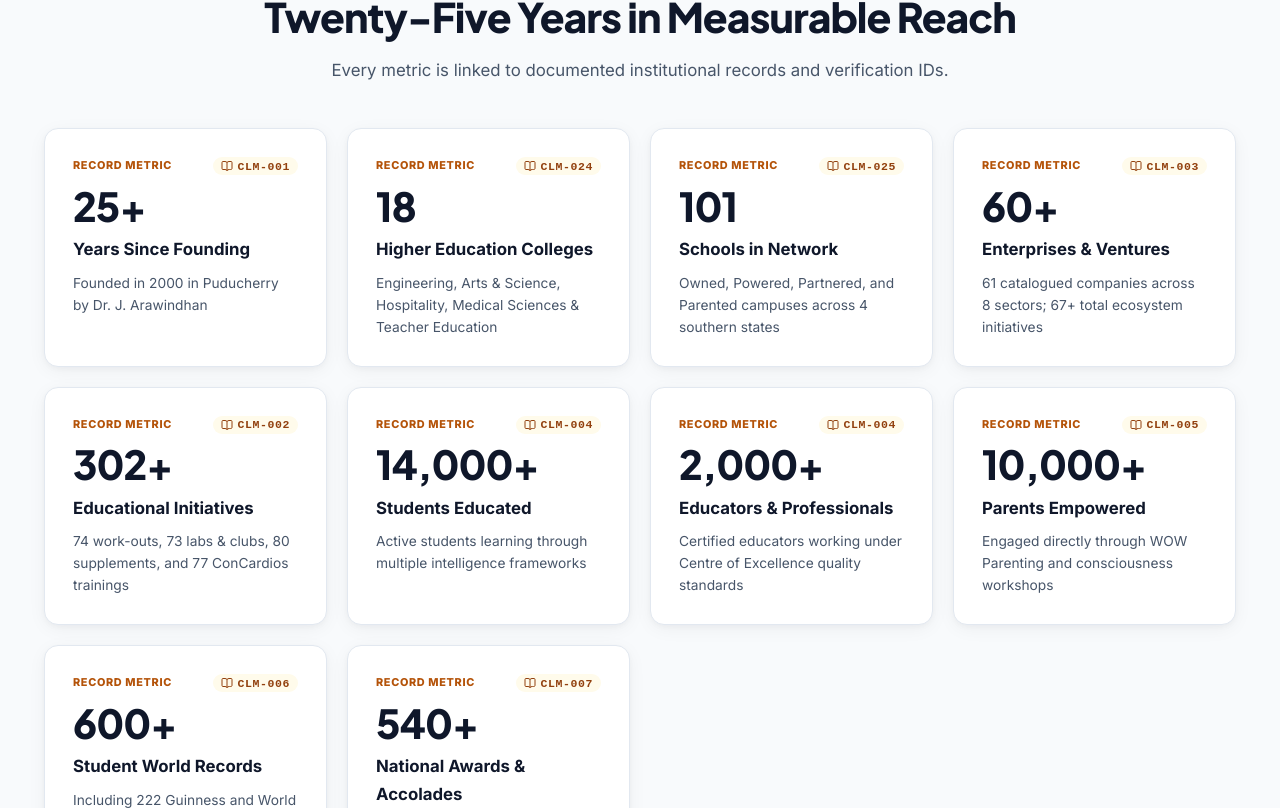
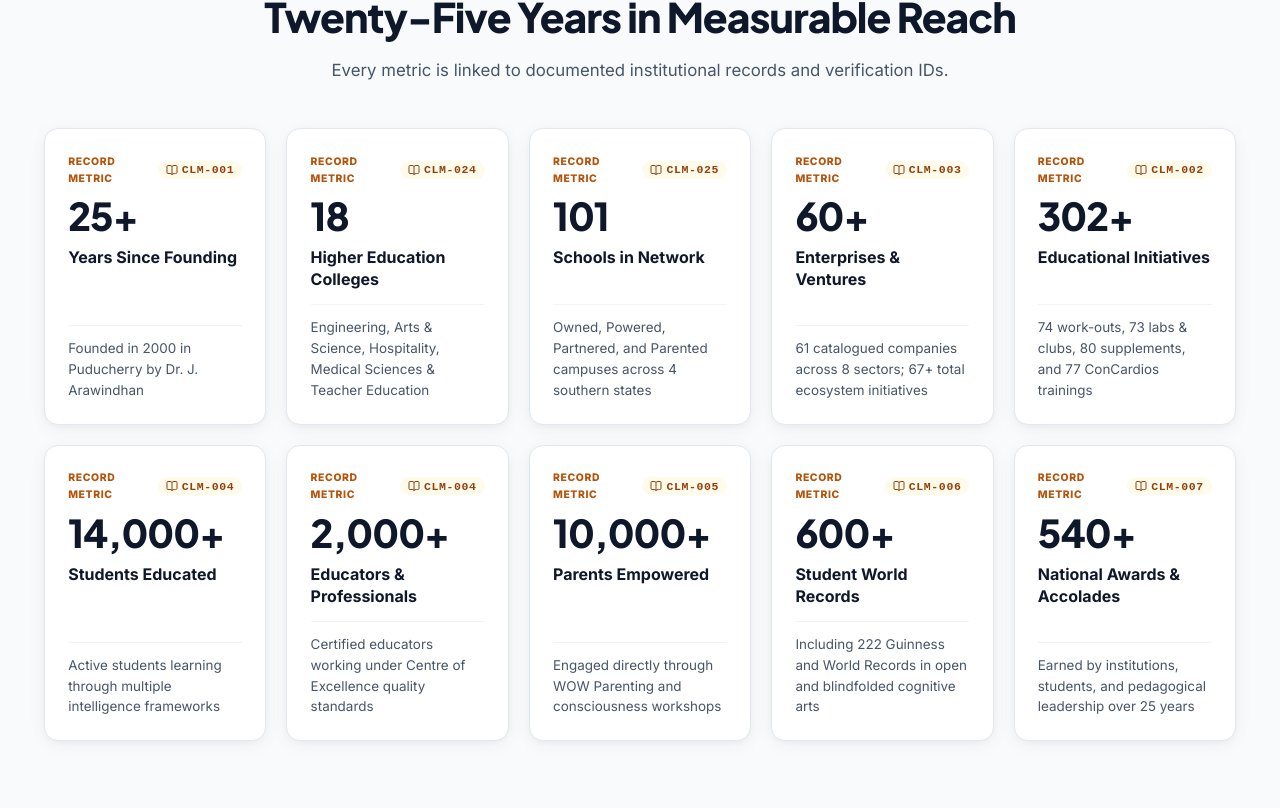
Before and after one commit to 5starambassador/arawindhan, a Next.js app: page /en in a window 1280 px wide. Shown: the part 1012-1820 px from the top of the page. Built offline with nearby package versions, Linux system fonts and the light colour scheme.

Commit message:
style: align metrics into balanced 5-col grid with uniform title height and baseline dividers

```diff
--- a/src/app/[lang]/page.tsx
+++ b/src/app/[lang]/page.tsx
@@ -226,25 +226,57 @@
             subtitle={lang === 'ta' ? 'ஒவ்வொரு புள்ளிவிவரமும் நிறுவன ஆவணங்கள் மற்றும் சரிபார்க்கப்பட்ட சான்றுகளோடு இணைக்கப்பட்டுள்ளது.' : 'Every metric is linked to documented institutional records and verification IDs.'}
           />
 
-          <div className="grid-4">
+          <div className="grid-metrics">
             {coreMetrics.map((item, idx) => (
-              <div key={`${item.claimId}-${item.number}-${idx}`} className="card-premium">
+              <div
+                key={`${item.claimId}-${item.number}-${idx}`}
+                className="card-premium"
+                style={{
+                  display: 'flex',
+                  flexDirection: 'column',
+                  justifyContent: 'space-between',
+                  height: '100%',
+                  padding: '1.45rem',
+                }}
+              >
+                <div>
                   <div style={{ display: 'flex', justifyContent: 'space-between', alignItems: 'center', marginBottom: '0.65rem' }}>
-                  <span style={{ fontSize: '0.68rem', fontWeight: 800, color: 'var(--gold-glow)', textTransform: 'uppercase', letterSpacing: '0.06em' }}>
+                    <span style={{ fontSize: '0.65rem', fontWeight: 800, color: 'var(--gold-glow)', textTransform: 'uppercase', letterSpacing: '0.06em' }}>
                       {lang === 'ta' ? 'நிறுவன சாதனை' : 'RECORD METRIC'}
                     </span>
                     <ClaimBadge claimId={item.claimId} status="SOURCE_CLAIM" language={lang} compact />
                   </div>
                   <div
                     className="font-serif heading-gold"
-                  style={{ fontSize: '2.5rem', fontWeight: 800, lineHeight: 1, marginBottom: '0.65rem' }}
+                    style={{ fontSize: '2.4rem', fontWeight: 800, lineHeight: 1, marginBottom: '0.65rem' }}
                   >
                     {item.number}
                   </div>
-                <h4 style={{ fontSize: '1.05rem', fontWeight: 700, color: 'var(--text-main)', marginBottom: '0.5rem' }}>
+                  <h4
+                    style={{
+                      fontSize: '1rem',
+                      fontWeight: 700,
+                      color: 'var(--text-main)',
+                      margin: 0,
+                      minHeight: '2.8rem',
+                      display: 'flex',
+                      alignItems: 'flex-start',
+                      lineHeight: 1.4,
+                    }}
+                  >
                     {item.label[lang]}
                   </h4>
-                <p style={{ fontSize: '0.86rem', color: 'var(--text-muted)', lineHeight: 1.6 }}>
+                </div>
+                <p
+                  style={{
+                    fontSize: '0.84rem',
+                    color: 'var(--text-muted)',
+                    lineHeight: 1.55,
+                    margin: '0.85rem 0 0 0',
+                    borderTop: '1px solid #F1F5F9',
+                    paddingTop: '0.75rem',
+                  }}
+                >
                   {item.detail[lang]}
                 </p>
               </div>
--- a/src/app/globals.css
+++ b/src/app/globals.css
@@ -279,6 +279,12 @@
   gap: 1.25rem;
 }
 
+.grid-metrics {
+  display: grid;
+  grid-template-columns: repeat(5, minmax(0, 1fr));
+  gap: 1.25rem;
+}
+
 /* Section Spacing */
 .section-py {
   padding-top: 5rem;
@@ -292,12 +298,21 @@
 }
 
 /* Responsive adjustments */
+@media (max-width: 1200px) {
+  .grid-metrics {
+    grid-template-columns: repeat(4, minmax(0, 1fr));
+  }
+}
+
 @media (max-width: 1024px) {
   .grid-3 {
     grid-template-columns: repeat(2, minmax(0, 1fr));
   }
   .grid-4 {
     grid-template-columns: repeat(2, minmax(0, 1fr));
+  }
+  .grid-metrics {
+    grid-template-columns: repeat(3, minmax(0, 1fr));
   }
 }
 
@@ -309,4 +324,13 @@
   .grid-2, .grid-3, .grid-4 {
     grid-template-columns: 1fr;
   }
+  .grid-metrics {
+    grid-template-columns: repeat(2, minmax(0, 1fr));
+  }
 }
+
+@media (max-width: 480px) {
+  .grid-metrics {
+    grid-template-columns: 1fr;
+  }
+}
```
Lines whose indentation alone changed are shown as unchanged.
